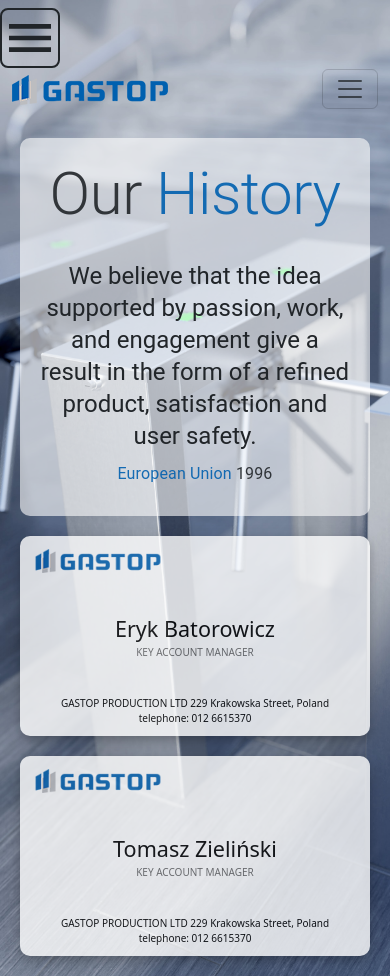
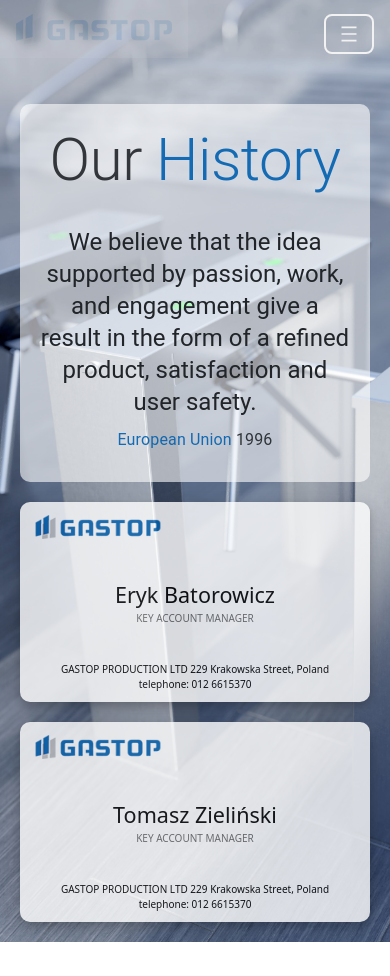
Before and after one commit to Lucas-PL/client, a React (Create React App) app: page /About in a window 390 px wide. After the commit the page ends 942 px from the top, so only its background shows below. Built offline with nearby package versions, Linux system fonts and the light colour scheme.

Commit message:
navbarproba

```diff
--- a/src/Components/Menu.js
+++ b/src/Components/Menu.js
@@ -4,39 +4,73 @@
 import NavDropdown from 'react-bootstrap/NavDropdown';
 import { Link } from 'react-router-dom';
 import styles from '../Components/Menu.module.scss';
-import MenuTwoToneIcon from '@mui/icons-material/MenuTwoTone';
 import ReactPlayer from 'react-player';
+import DensityMedium from '@mui/icons-material/DensityMedium';
+// import MenuTwoToneIcon from '@mui/icons-material/MenuTwoToneIcon';
 
 import video from '../FILM_GASTOP.mp4'
 
 function Menu() {
+
+  function myFunction() {
+    var x = document.getElementById("myTopnav");
+    if (x.className === styles.topnav) {
+
+      x.className += styles.responsive;
+      console.log("to jest className: ", x.className)
+    } else {
+
+      x.className = styles.topnav;
+    }
+  }
+
+
+
   return (
     <>
+
+      <div className={styles.topnav} id="myTopnav">
+        <Link className={styles.active} to={`/`}><img src="logo-gastop.png" /></Link>
+        {/* <div className={styles.menuMobile}> */}
+          <Link className={styles.Linki} to={`Products`}>Products</Link>
+          <Link className={styles.Linki} to={`About`}>About</Link>
+          <Link className={styles.Linki} to={`Portfolio`}>Porftolio</Link>
+          <Link className={styles.Linki} to={`Contact`}>Contact</Link>
+        {/* </div> */}
+
+        <a href="javascript:void(0);" className={styles.icon} onClick={myFunction}>
+          <DensityMedium sx={{ border: 2, paddingTop: 1, paddingBottom: 1, minWidth: 50, borderRadius: 2, fontSize: 40 }} />
+        </a>
+      </div>
+
+
+
+
+
       <Navbar expand="lg">
-        <MenuTwoToneIcon sx={{ border: 2, minWidth: 40, borderRadius: 2, fontSize: 60 }} />
         {/* <ReactPlayer
         src="../FILM_GASTOP.mp4"
         controls={true}
         width="800px"
         height="450px"/> */}
 
-      {/* <video src={video} width="1200" height="400" muted autoplay></video>
+        {/* <video src={video} width="1200" height="400" muted autoplay></video>
       <video src={video} width="1200" height="400" controls autoplay /> */}
 
-        <Container>
+        {/* <Container>
           <Navbar.Brand href="#home"><img src="logo-gastop.png" /></Navbar.Brand>
           <Navbar.Toggle aria-controls="basic-navbar-nav" />
           <Navbar.Collapse id="basic-navbar-nav">
             <Nav fill>
               {/* <div className={styles.menuRight}> */}
-              <Link className={styles.Linki} to={`Products`}>Products</Link>
+        {/* <Link className={styles.Linki} to={`Products`}>Products</Link>
               <Link className={styles.Linki} to={`About`}>About</Link>
               <Link className={styles.Linki} to={`Portfolio`}>Porftolio</Link>
-              <Link className={styles.Linki} to={`Contact`}>Contact</Link>
+              <Link className={styles.Linki} to={`Contact`}>Contact</Link> */}
 
-            </Nav>
-          </Navbar.Collapse>
-        </Container>
+        {/* </Nav> */}
+        {/* </Navbar.Collapse> */}
+        {/* </Container> */}
       </Navbar>
     </>
   );
--- a/src/Components/Menu.module.scss
+++ b/src/Components/Menu.module.scss
@@ -1,11 +1,91 @@
-.Linki {
+// .Linki {
+//     display: block;
+//     text-decoration: none;
+//     padding: 20px;
+// }
+
+
+
+/* Add a black background color to the top navigation */
+.topnav {
+    // background-color: #333;
+    overflow: hidden;
+}
+
+/* Style the links inside the navigation bar */
+.topnav a {
+    float: left;
     display: block;
+    color: #f2f2f2;
+    text-align: center;
+    padding: 14px 16px;
+    text-decoration: none;
+    font-size: 17px;
+}
+
+/* Change the color of links on hover */
+.topnav a:hover {
+    background-color: #ddd;
+    color: black;
+    opacity: 0.1;
+}
+
+/* Add an active class to highlight the current page */
+.topnav a.active {
+
+    // color: white;
+}
+
+/* Hide the link that should open and close the topnav on small screens */
+.topnav .icon {
+    display: none;
+}
+
+
+
+/* When the screen is less than 600 pixels wide, hide all links, except for the first one ("Home"). Show the link that contains should open and close the topnav (.icon) */
+@media screen and (max-width: 600px) {
+    .topnav a:not(:first-child) {
+        display: none;
+    }
+
+    .topnav a.icon {
+        float: right;
+        display: block;
+
+    }
+}
+
+// .responsive { background-color: rgb(54, 54, 54);}
+// .topnav { background-color: green;}
+// a { background-color: orangered}
+
+/* The "responsive" class is added to the topnav with JavaScript when the user clicks on the icon. This class makes the topnav look good on small screens (display the links vertically instead of horizontally) */
+@media screen and (max-width: 600px) {
+    .topnav.responsive {
+        position: relative;
+        display: block;
+
+    }
+
+    .topnav.responsive a.icon {
+        position: absolute;
+        right: 0;
+        top: 0;
+
+    }
+
+    .topnav.responsive a {
+        float: none;
+        display: block;
+        text-align: right;
+
+    }
+
+    .menuMobile {
+        display: block;
     text-decoration: none;
     padding: 20px;
+
+    }
 }
-
-.menuRight {
-    background: red;
-
-    float: right;
-}
```
